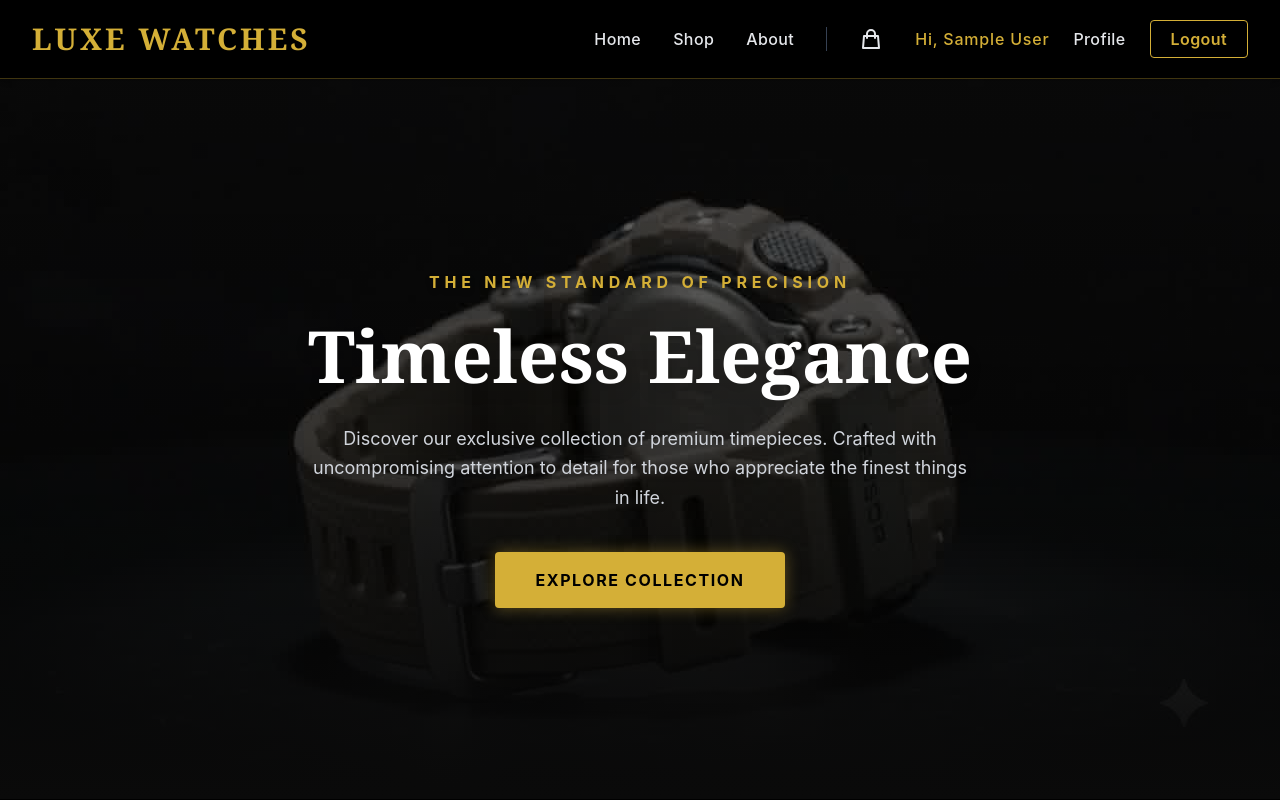
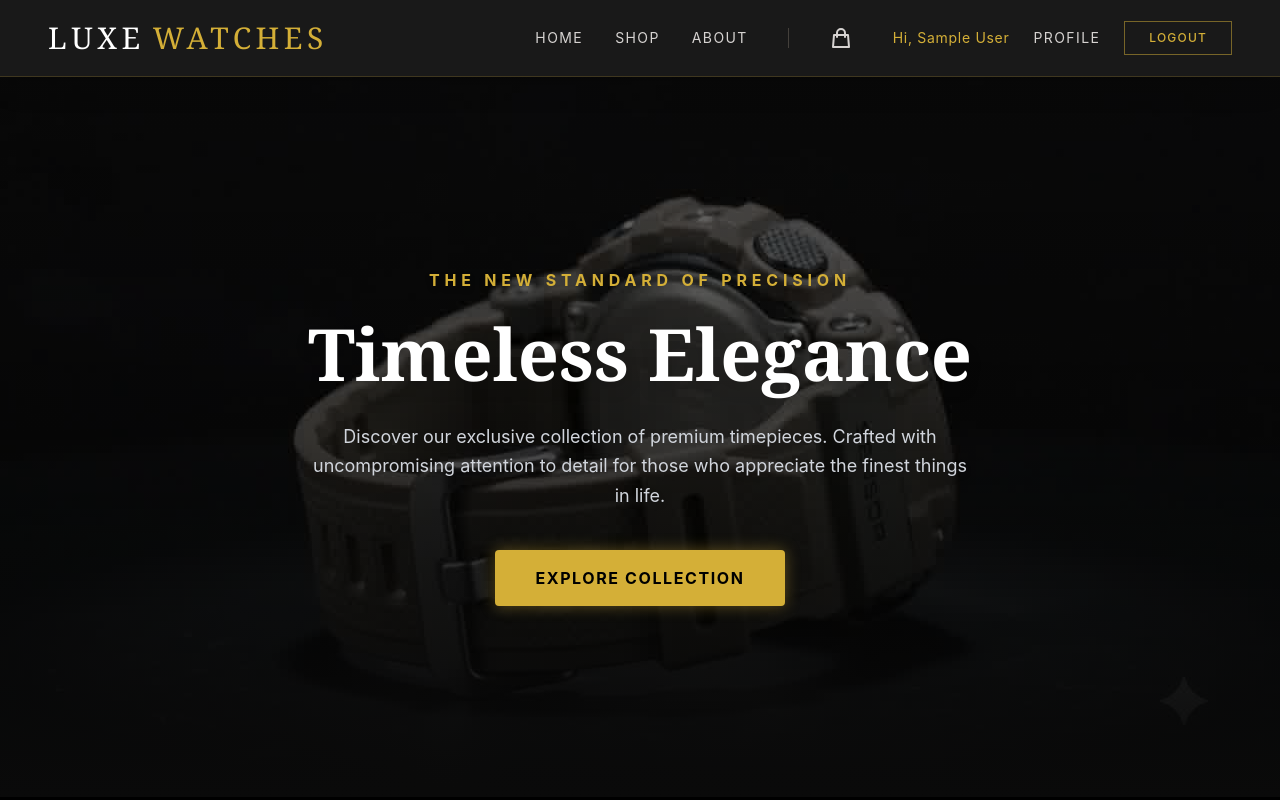
Before and after one commit to kavidu717/chronolux, a React app in the folder frontend/: page / in a window 1280 px wide. Shown: the top 800 px of the page. Built offline with nearby package versions, Linux system fonts and the light colour scheme; sample sign-in values are in the browser's storage; the HTML template or start-up script is replaced by a standard one.

Commit message:
update header

```diff
--- a/frontend/src/Common/Header.jsx
+++ b/frontend/src/Common/Header.jsx
@@ -14,7 +14,7 @@ export default function Header() {
 
   const handleLogout = () => {
     dispatch(logout());
-    setIsMenuOpen(false); // Close mobile menu on logout
+    setIsMenuOpen(false);
     navigate("/");
   };
 
@@ -26,34 +26,41 @@ export default function Header() {
     setIsMenuOpen(false);
   };
 
+  // 1. Added sticky top and backdrop blur for a premium glass effect
   return (
-    <header className="bg-black text-gray-200 border-b border-[#D4AF37]/30 shadow-md relative z-50">
-      <div className="px-6 md:px-8 py-5 flex items-center justify-between">
+    <header className="sticky top-0 w-full bg-black/90 backdrop-blur-md text-stone-200 border-b border-[#D4AF37]/20 shadow-xl z-50">
+      <div className="max-w-7xl mx-auto px-6 md:px-12 py-5 flex items-center justify-between">
 
         {/* LEFT - LOGO */}
-        <div className="text-2xl md:text-3xl font-serif font-bold text-[#D4AF37] tracking-widest uppercase z-50">
-          <Link to="/" onClick={closeMenu}>LUXE WATCHES</Link>
+        <div className="text-2xl md:text-3xl font-serif font-light text-white tracking-[0.15em] uppercase z-50 flex items-center">
+          <Link to="/" onClick={closeMenu} className="group flex items-center">
+            LUXE <span className="text-[#D4AF37] ml-2 font-medium">WATCHES</span>
+          </Link>
         </div>
 
         {/* DESKTOP NAV & AUTH (Hidden on Mobile) */}
-        <div className="hidden md:flex items-center space-x-8 font-medium tracking-wide">
+        <div className="hidden md:flex items-center space-x-10 text-sm font-sans tracking-widest uppercase">
 
           <nav className="flex items-center space-x-8">
-            <Link to="/" className="hover:text-[#D4AF37] transition-colors duration-300">
+            <Link to="/" className="relative group text-stone-300 hover:text-white transition-colors duration-300">
               Home
+              <span className="absolute -bottom-1.5 left-0 w-0 h-[1px] bg-[#D4AF37] transition-all duration-300 group-hover:w-full"></span>
             </Link>
-            <Link to="/shop" className="hover:text-[#D4AF37] transition-colors duration-300">
+            <Link to="/shop" className="relative group text-stone-300 hover:text-white transition-colors duration-300">
               Shop
+              <span className="absolute -bottom-1.5 left-0 w-0 h-[1px] bg-[#D4AF37] transition-all duration-300 group-hover:w-full"></span>
             </Link>
-            <Link to="/about" className="hover:text-[#D4AF37] transition-colors duration-300">
+            <Link to="/about" className="relative group text-stone-300 hover:text-white transition-colors duration-300">
               About
+              <span className="absolute -bottom-1.5 left-0 w-0 h-[1px] bg-[#D4AF37] transition-all duration-300 group-hover:w-full"></span>
             </Link>
           </nav>
 
-          <div className="h-6 w-px bg-gray-700"></div>
+          {/* Subtle Divider */}
+          <div className="h-5 w-[1px] bg-stone-700"></div>
 
           {/* 🛒 Cart */}
-          <Link to="/cart" className="hover:text-[#D4AF37] transition-colors duration-300 flex items-center">
+          <Link to="/cart" className="relative text-stone-300 hover:text-[#D4AF37] transition-all duration-300 hover:scale-110 flex items-center">
             <HiOutlineShoppingBag className="text-2xl" />
           </Link>
 
@@ -61,29 +68,29 @@ export default function Header() {
           <div className="flex items-center space-x-6">
             {isAuthenticated ? (
               <>
-                <span className="text-[#D4AF37] tracking-wider">
+                <span className="text-[#D4AF37] tracking-wider capitalize">
                   Hi, {user?.name || "Guest"}
                 </span>
-                <Link to="/profile" className="hover:text-[#D4AF37] transition-colors duration-300">
+                <Link to="/profile" className="text-stone-300 hover:text-white transition-colors duration-300">
                   Profile
                 </Link>
                 <button
                   onClick={handleLogout}
-                  className="border border-[#D4AF37] text-[#D4AF37] px-5 py-1.5 rounded-sm font-semibold hover:bg-[#D4AF37] hover:text-black transition-all duration-300"
+                  className="border border-[#D4AF37]/50 text-[#D4AF37] px-6 py-2 text-xs font-medium tracking-widest hover:bg-[#D4AF37] hover:text-black transition-all duration-300"
                 >
-                  Logout
+                  LOGOUT
                 </button>
               </>
             ) : (
               <>
-                <Link to="/login" className="hover:text-[#D4AF37] transition-colors duration-300">
+                <Link to="/login" className="text-stone-300 hover:text-white transition-colors duration-300">
                   Login
                 </Link>
                 <Link
                   to="/register"
-                  className="bg-[#D4AF37] text-black px-6 py-2 rounded-sm font-semibold hover:bg-[#b5952f] transition-colors duration-300"
+                  className="bg-[#D4AF37] text-black px-6 py-2 text-xs font-medium tracking-widest hover:bg-white transition-colors duration-300 shadow-[0_0_15px_rgba(212,175,55,0.1)] hover:shadow-[0_0_15px_rgba(255,255,255,0.3)]"
                 >
-                  Register
+                  REGISTER
                 </Link>
               </>
             )}
@@ -91,13 +98,13 @@ export default function Header() {
         </div>
 
         {/* MOBILE CONTROLS (Cart & Hamburger Menu) */}
-        <div className="md:hidden flex items-center space-x-5 z-50">
-          <Link to="/cart" className="hover:text-[#D4AF37] transition-colors duration-300" onClick={closeMenu}>
+        <div className="md:hidden flex items-center space-x-6 z-50">
+          <Link to="/cart" className="text-stone-300 hover:text-[#D4AF37] transition-colors duration-300" onClick={closeMenu}>
             <HiOutlineShoppingBag className="text-2xl" />
           </Link>
           <button
             onClick={toggleMenu}
-            className="text-[#D4AF37] focus:outline-none hover:text-[#b5952f] transition-colors"
+            className="text-stone-300 focus:outline-none hover:text-[#D4AF37] transition-colors"
           >
             {isMenuOpen ? <HiX className="text-3xl" /> : <HiMenu className="text-3xl" />}
           </button>
@@ -106,50 +113,50 @@ export default function Header() {
 
       {/* MOBILE DROPDOWN MENU */}
       <div
-        className={`md:hidden absolute top-full left-0 w-full bg-black border-b border-[#D4AF37]/30 transition-all duration-300 ease-in-out ${
-          isMenuOpen ? "opacity-100 visible h-auto py-6 flex flex-col" : "opacity-0 invisible h-0 py-0"
-        } items-center space-y-6 font-medium tracking-wide`}
+        className={`md:hidden absolute top-full left-0 w-full bg-black/95 backdrop-blur-xl border-b border-[#D4AF37]/20 transition-all duration-500 ease-in-out overflow-hidden flex flex-col items-center uppercase text-sm tracking-widest font-sans ${
+          isMenuOpen ? "max-h-[500px] opacity-100 py-8 space-y-6" : "max-h-0 opacity-0 py-0 space-y-0"
+        }`}
       >
-        <Link to="/" onClick={closeMenu} className="hover:text-[#D4AF37] transition-colors duration-300 w-full text-center">
+        <Link to="/" onClick={closeMenu} className="text-stone-300 hover:text-[#D4AF37] transition-colors duration-300 w-full text-center">
           Home
         </Link>
-        <Link to="/shop" onClick={closeMenu} className="hover:text-[#D4AF37] transition-colors duration-300 w-full text-center">
+        <Link to="/shop" onClick={closeMenu} className="text-stone-300 hover:text-[#D4AF37] transition-colors duration-300 w-full text-center">
           Shop
         </Link>
-        <Link to="/about" onClick={closeMenu} className="hover:text-[#D4AF37] transition-colors duration-300 w-full text-center">
+        <Link to="/about" onClick={closeMenu} className="text-stone-300 hover:text-[#D4AF37] transition-colors duration-300 w-full text-center">
           About
         </Link>
 
-        <div className="w-24 h-px bg-gray-700 my-2"></div>
+        <div className="w-16 h-[1px] bg-stone-700 my-4"></div>
 
         {isAuthenticated ? (
           <>
-            <span className="text-[#D4AF37] tracking-wider w-full text-center">
+            <span className="text-[#D4AF37] w-full text-center capitalize">
               Hi, {user?.name || "Guest"}
             </span>
-            <Link to="/profile" onClick={closeMenu} className="hover:text-[#D4AF37] transition-colors duration-300 w-full text-center">
+            <Link to="/profile" onClick={closeMenu} className="text-stone-300 hover:text-[#D4AF37] transition-colors duration-300 w-full text-center">
               Profile
             </Link>
             <button
               onClick={handleLogout}
-              className="border border-[#D4AF37] text-[#D4AF37] px-8 py-2 rounded-sm font-semibold hover:bg-[#D4AF37] hover:text-black transition-all duration-300 inline-block"
+              className="border border-[#D4AF37]/50 text-[#D4AF37] px-8 py-2.5 mt-2 hover:bg-[#D4AF37] hover:text-black transition-all duration-300 inline-block"
             >
-              Logout
+              LOGOUT
             </button>
           </>
         ) : (
-          <>
-            <Link to="/login" onClick={closeMenu} className="hover:text-[#D4AF37] transition-colors duration-300 w-full text-center">
+          <div className="flex flex-col space-y-5 w-full items-center px-8">
+            <Link to="/login" onClick={closeMenu} className="text-stone-300 hover:text-[#D4AF37] transition-colors duration-300">
               Login
             </Link>
             <Link
               to="/register"
               onClick={closeMenu}
-              className="bg-[#D4AF37] text-black px-8 py-2 rounded-sm font-semibold hover:bg-[#b5952f] transition-colors duration-300 inline-block"
+              className="bg-[#D4AF37] text-black w-full max-w-[200px] text-center px-8 py-3 hover:bg-white transition-colors duration-300"
             >
-              Register
+              REGISTER
             </Link>
-          </>
+          </div>
         )}
       </div>
     </header>
```
